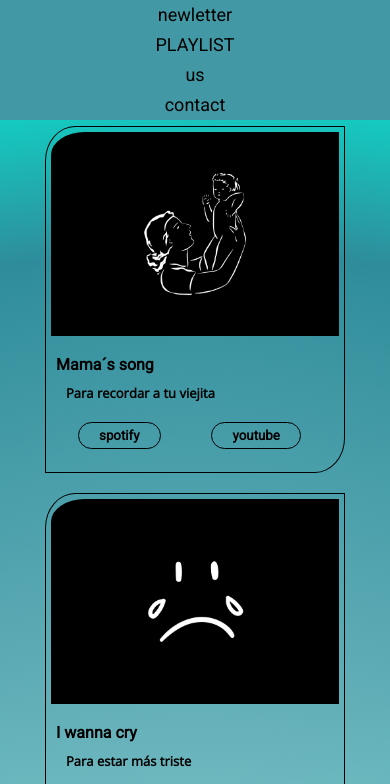
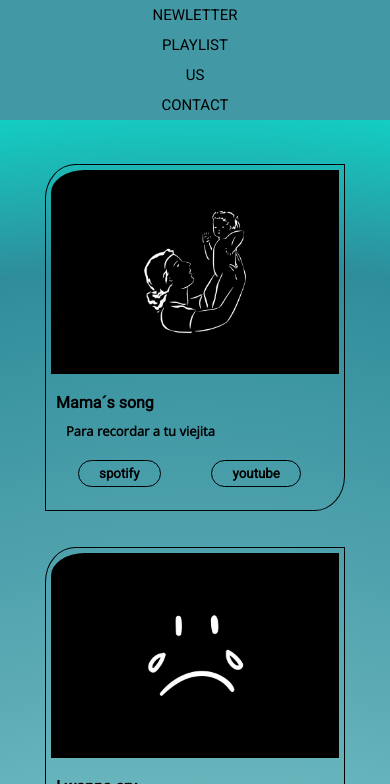
Before and after one commit to RoldanNatalia/TPO, a plain HTML site: page index.html in a window 390 px wide. Shown: the part 60-844 px from the top of the page. Drawn offline with nearby package versions, Linux system fonts and the light colour scheme.

Commit message:
Detallitos de padding

```diff
--- a/css/estilos.css
+++ b/css/estilos.css
@@ -73,9 +73,10 @@ header{
     list-style: none;
 }
 .nav--ul--item{
-    font-size: 18px;
+    font-size: 15px;
     margin:0 10px;
-    line-height: 80px;
+    line-height: 85px;
+    text-transform:uppercase;
 }
 .nav--ul--link:hover{
     color:#fff;
@@ -130,8 +131,9 @@ header{
         width:100%;
         padding:0;
         overflow-y: auto;
-        left:100%
-
+        left:100%;
+        text-transform:uppercase;
+        font-size: 16px;
 
     }
     .nav--ul--item{
@@ -168,7 +170,7 @@ main::-webkit-scrollbar {
   /*MAIN*/
   #main--titular{
     font-weight: 400;
-    padding: 20px;
+    padding: 35px;
     text-align: center;
   }
   #main--titular::before{
@@ -184,7 +186,7 @@ main::-webkit-scrollbar {
 .tarjeta{
     padding-bottom: 8px;
     border: 1px solid rgb(0, 0, 0);
-    margin: 10px;
+    margin: 18px;
     border-radius: 10% 0%;
     width: 300px;
     overflow: hidden;
```
